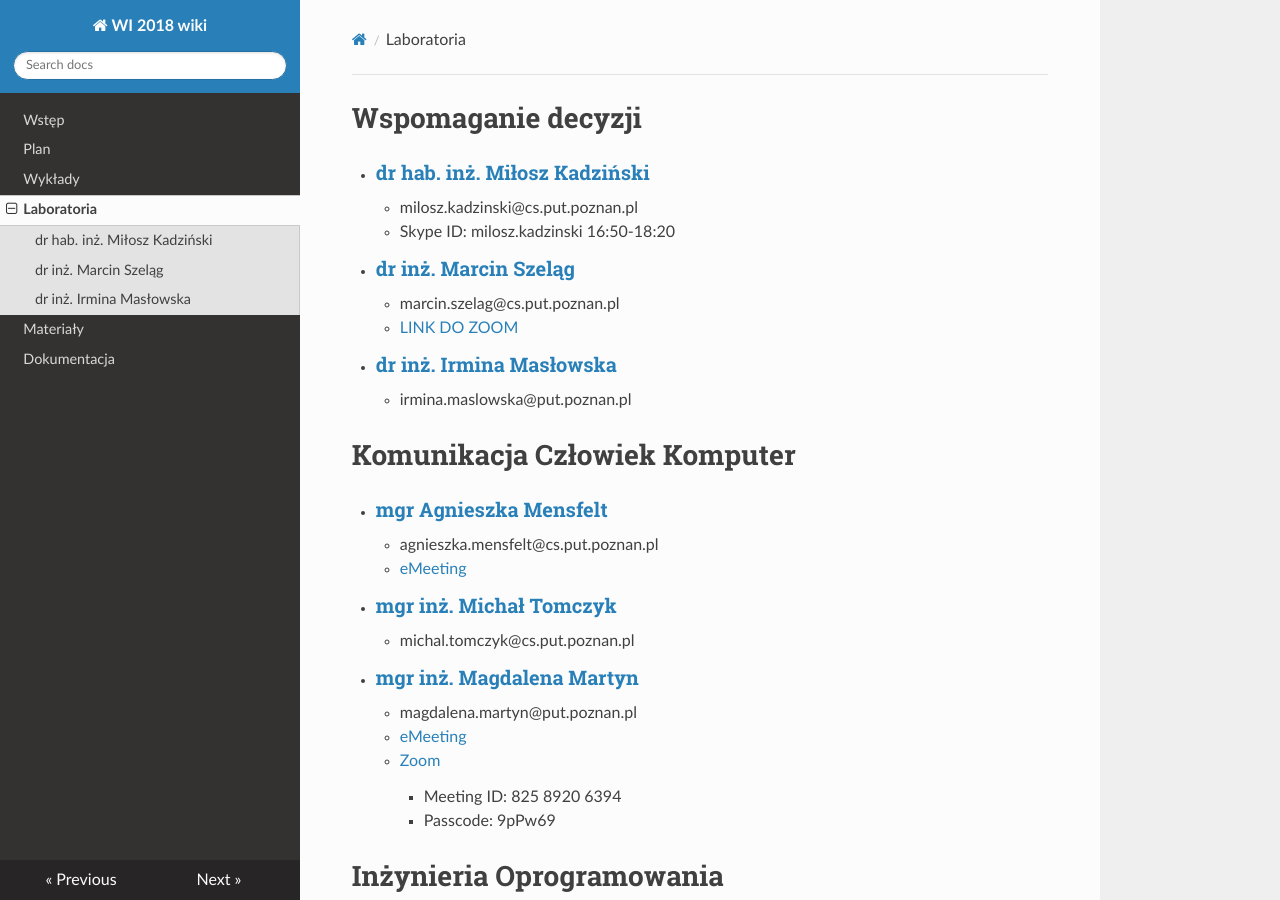
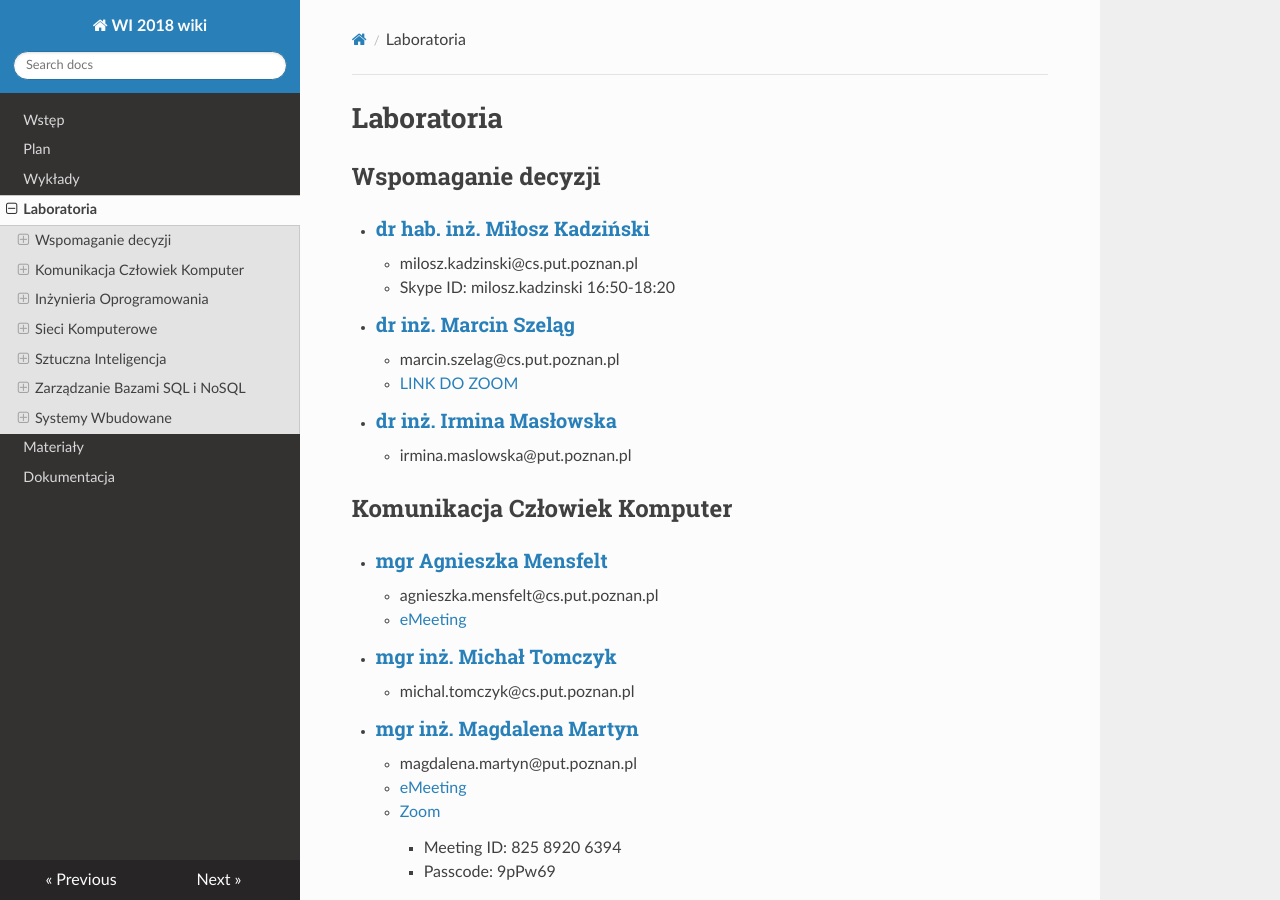
Before and after one commit to PUT-WI-18/wi18-wiki-sem5, an MkDocs documentation site: the page built from docs/laboratoria.md, in a window 1280 px wide and 900 px high. Built offline with MkDocs 1.6.1, drawn with Linux system fonts in a browser that asks for light colours; nearby versions of some CDN libraries.

Commit message:
fixed navigation side-bar problems

```diff
--- a/docs/laboratoria.md
+++ b/docs/laboratoria.md
@@ -1,4 +1,5 @@
-# Wspomaganie decyzji
+#Laboratoria
+## Wspomaganie decyzji
 - ### [dr hab. inż. Miłosz Kadziński](http://www.cs.put.poznan.pl/mkadzinski/wd/)
     - milosz.kadzinski@cs.put.poznan.pl
     - Skype ID: milosz.kadzinski 16:50-18:20
@@ -8,7 +9,7 @@
 - ### [dr inż. Irmina Masłowska](http://www.cs.put.poznan.pl/imaslowska/wd/)
     - irmina.maslowska@put.poznan.pl
 
-# Komunikacja Człowiek Komputer
+## Komunikacja Człowiek Komputer
 - ### [mgr Agnieszka Mensfelt](https://www.cs.put.poznan.pl/amensfelt/komunikacja-czlowiek-komputer/)
     - agnieszka.mensfelt@cs.put.poznan.pl
     - [eMeeting](https://emeeting.put.poznan.pl/eMeeting/agn-krm-roz)
@@ -21,7 +22,7 @@
         - Meeting ID: 825 8920 6394
         - Passcode: 9pPw69
 
-# Inżynieria Oprogramowania
+## Inżynieria Oprogramowania
 - ### [dr inż. Mirosław Ochodek]()
     - Miroslaw.Ochodek@cs.put.poznan.pl
 - ### [Jakub Rojek](http://www.cs.put.poznan.pl/jrojek/io1.html)
@@ -32,7 +33,7 @@
 - [Ekursy]( https://ekursy.put.poznan.pl/course/view.php?id=3561 ) *(wszystkie grupy)*
 - [Slack]( https://app.slack.com/client/T01C6UG431P/C01BUG27F6F )  *(wszystkie grupy)*
 
-# Sieci Komputerowe
+## Sieci Komputerowe
 - ### [mgr inż. Michał Boroń](http://www.cs.put.poznan.pl/mboron/sk2.html)
     - michal.boron@put.poznan.pl
     - [Link do GUzika](https://emeeting.put.poznan.pl/eMeeting/mic-pqf-skz ) Kod dostępowy: 063383
@@ -45,7 +46,7 @@
 - [dr inż. Michał Kalewski](http://www.cs.put.poznan.pl/mkalewski/documents/sk.php)
     - michal.kalewski@put.poznan.pl
 
-# Sztuczna Inteligencja
+## Sztuczna Inteligencja
 - ### [dr inż. Sweterek](http://www.cs.put.poznan.pl/amichalski/si.dzienne/index.html)
     - artur.michalski@put.poznan.pl
     - [Link do Guzika](https://moodle.put.poznan.pl/mod/bigbluebuttonbn/view.php?id=120740)
@@ -55,7 +56,7 @@
 - ### [dr hab. inż. Agnieszka Ławrynowicz](http://www.cs.put.poznan.pl/si/)
     - agnieszka.lawrynowicz@put.poznan.pl
 
-# Zarządzanie Bazami SQL i NoSQL
+## Zarządzanie Bazami SQL i NoSQL
 - ### [dr inż. Bartosz Bębel](http://www.cs.put.poznan.pl/bbebel)
     - bartosz.bebel@cs.put.poznan.pl
 - ### [dr inż. Anna Leśniewska](http://www.cs.put.poznan.pl/alesniewska)
@@ -68,7 +69,7 @@
 - [Ekursy](https://ekursy.put.poznan.pl/course/view.php?id=4476) *(wszystkie grupy)*
 
 
-# Systemy Wbudowane
+## Systemy Wbudowane
 - ### [dr inż. Przemysław Zakrzewski](http://www.cs.put.poznan.pl/pzakrzewski/sw.html)
     - przemyslaw.zakrzewski@cs.put.poznan.pl
     - [link do eMeeting](https://emeeting.put.poznan.pl/eMeeting/prz-uvy-8ph)
```
